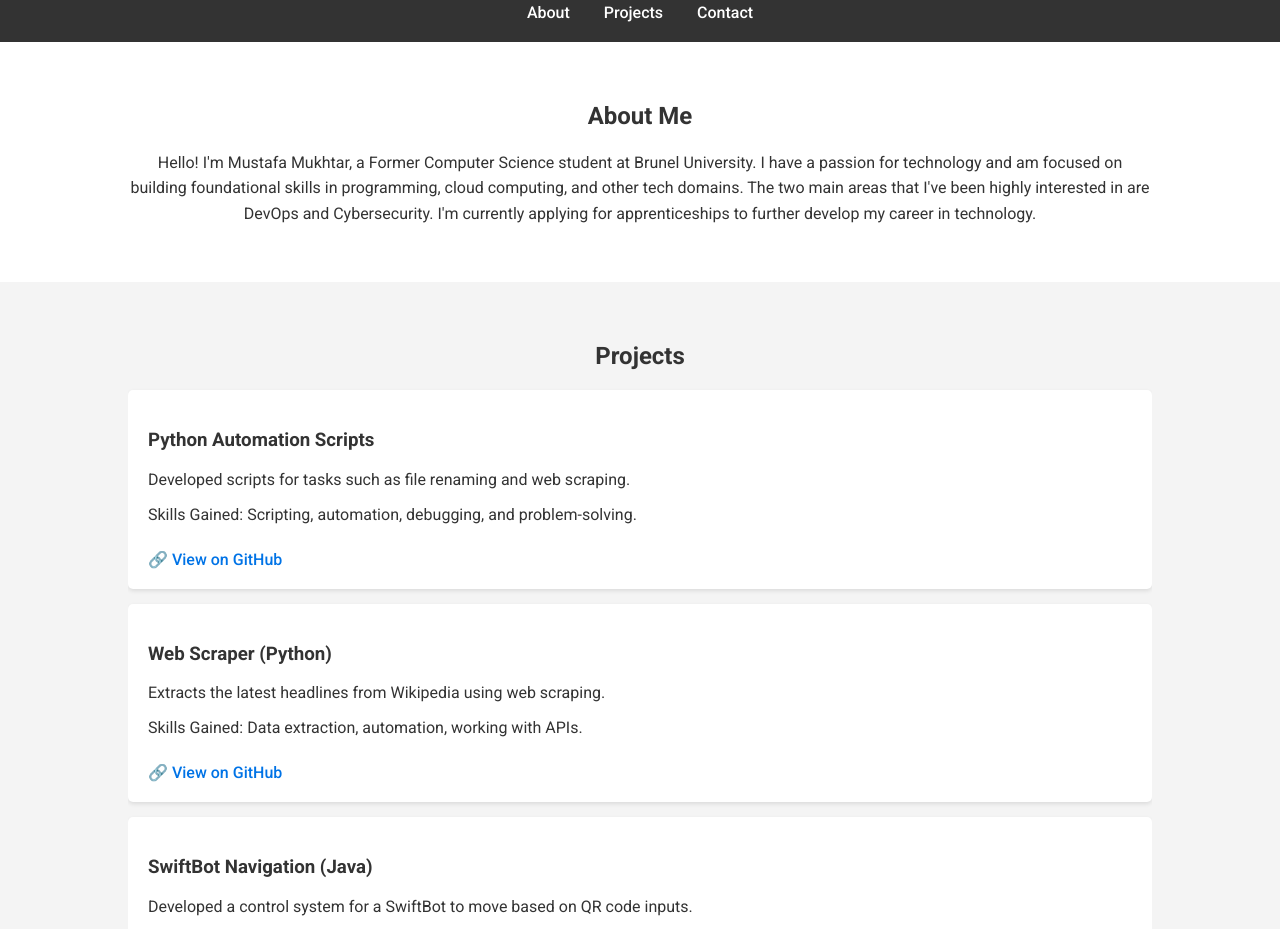
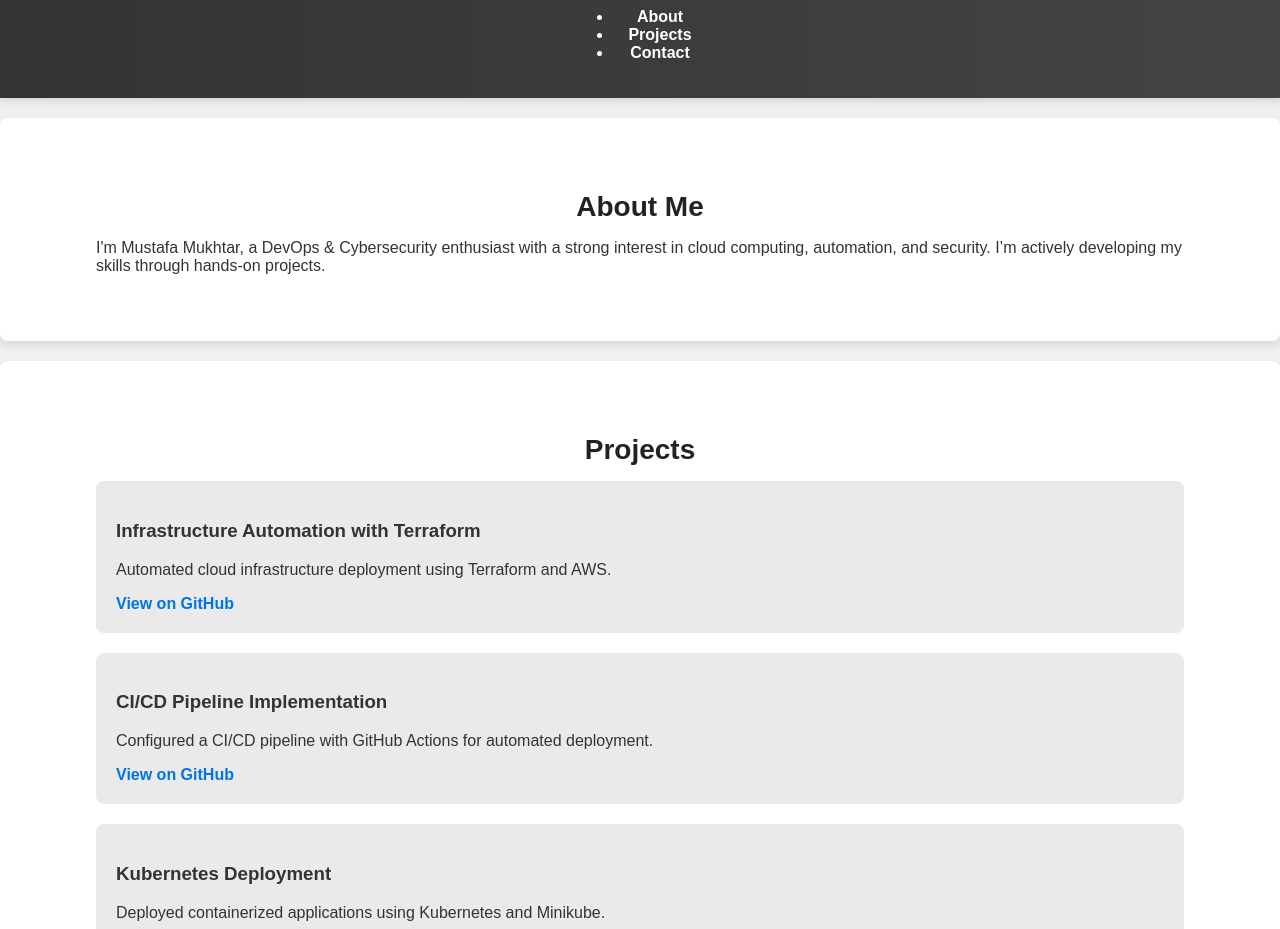
Before and after one commit to MustafaMuk/portfolio, a website: page index.html in a window 1280 px wide. Shown: the part 89-1018 px from the top of the page. Drawn offline with Linux system fonts and the light colour scheme.

Commit message:
Updated portfolio design with improved layout & animations

```diff
--- /dev/null
+++ b/about.css
@@ -0,0 +1,18 @@
+#about {
+    background: linear-gradient(to right, #f8f8f8, #eaeaea);
+    padding: 50px;
+    border-radius: 8px;
+    text-align: center;
+}
+
+#about h2 {
+    font-size: 30px;
+    color: #222;
+}
+
+#about p {
+    font-size: 18px;
+    line-height: 1.6;
+    max-width: 700px;
+    margin: auto;
+}
--- a/index.html
+++ b/index.html
@@ -1,192 +1,54 @@
 <!DOCTYPE html>
 <html lang="en">
-
 <head>
     <meta charset="UTF-8">
     <meta name="viewport" content="width=device-width, initial-scale=1.0">
-    <meta http-equiv="X-UA-Compatible" content="ie=edge">
     <title>Mustafa Mukhtar - Portfolio</title>
     <link href="https://fonts.googleapis.com/css2?family=Roboto:wght@400;500;700&display=swap" rel="stylesheet">
-    <style>
-        /* General Styles */
-        body {
-            font-family: 'Roboto', sans-serif;
-            margin: 0;
-            padding: 0;
-            background-color: #f4f4f4;
-            color: #333;
-        }
-
-        h1, h2 {
-            color: #333;
-        }
-
-        .container {
-            width: 80%;
-            margin: auto;
-            overflow: hidden;
-        }
-
-        /* Header */
-        header {
-            background: #333;
-            color: #fff;
-            padding: 20px 0;
-            text-align: center;
-        }
-
-        header h1 {
-            margin-top: 20px;
-            font-size: 28px;
-            position: relative;
-            z-index: 2;
-        }
-
-        header nav {
-            margin-top: 10px;
-        }
-
-        header nav a {
-            color: #fff;
-            margin: 0 15px;
-            text-decoration: none;
-            font-weight: 500;
-        }
-
-        /* About Section */
-        #about {
-            background: #fff;
-            padding: 40px 0;
-        }
-
-        #about h2 {
-            text-align: center;
-            margin-bottom: 20px;
-        }
-
-        #about p {
-            text-align: center;
-            line-height: 1.6;
-        }
-
-        /* Projects Section */
-        #projects {
-            background: #f4f4f4;
-            padding: 40px 0;
-        }
-
-        #projects h2 {
-            text-align: center;
-            margin-bottom: 20px;
-        }
-
-        #projects .project {
-            background: #fff;
-            margin: 15px 0;
-            padding: 20px;
-            border-radius: 5px;
-            box-shadow: 0 2px 4px rgba(0, 0, 0, 0.1);
-        }
-
-        #projects .project a {
-            display: inline-block;
-            margin-top: 10px;
-            color: #0073e6;
-            text-decoration: none;
-            font-weight: 500;
-        }
-
-        /* Contact Section */
-        #contact {
-            background: #333;
-            color: #fff;
-            padding: 40px 0;
-        }
-
-        #contact h2 {
-            text-align: center;
-            margin-bottom: 20px;
-        }
-
-        #contact p {
-            text-align: center;
-        }
-
-        #contact a {
-            color: #fff;
-            text-decoration: none;
-            font-weight: 500;
-        }
-
-        /* Footer */
-        footer {
-            background: #222;
-            color: #fff;
-            text-align: center;
-            padding: 10px 0;
-        }
-    </style>
+    <link rel="stylesheet" href="style.css">
 </head>
-
 <body>
     <header>
         <div class="container">
-            <h1>Mustafa Mukhtar - DevOps & Cybersecurity Enthusiast</h1>
+            <h1>Mustafa Mukhtar</h1>
             <nav>
-                <a href="#about">About</a>
-                <a href="#projects">Projects</a>
-                <a href="#contact">Contact</a>
+                <ul>
+                    <li><a href="#about">About</a></li>
+                    <li><a href="#projects">Projects</a></li>
+                    <li><a href="#contact">Contact</a></li>
+                </ul>
             </nav>
         </div>
     </header>
 
-    <!-- About Section -->
     <section id="about">
         <div class="container">
             <h2>About Me</h2>
-            <p>
-                Hello! I'm Mustafa Mukhtar, a Former Computer Science student at Brunel University. I have a passion for technology and am focused on building foundational skills in programming, cloud computing, and other tech domains. The two main areas that I've been highly interested in are DevOps and Cybersecurity. I'm currently applying for apprenticeships to further develop my career in technology.
-            </p>
+            <p>I'm Mustafa Mukhtar, a DevOps & Cybersecurity enthusiast with a strong interest in cloud computing, automation, and security. I’m actively developing my skills through hands-on projects.</p>
         </div>
     </section>
 
-    <!-- Projects Section -->
     <section id="projects">
         <div class="container">
             <h2>Projects</h2>
-
-            <div class="project">
-                <h3>Python Automation Scripts</h3>
-                <p>Developed scripts for tasks such as file renaming and web scraping.</p>
-                <p>Skills Gained: Scripting, automation, debugging, and problem-solving.</p>
-                <a href="https://github.com/MustafaMuk/Py-Automation" target="_blank">🔗 View on GitHub</a>
+            <div class="project-card">
+                <h3>Infrastructure Automation with Terraform</h3>
+                <p>Automated cloud infrastructure deployment using Terraform and AWS.</p>
+                <a href="https://github.com/MustafaMuk/Terraform-EC2-Setup" target="_blank">View on GitHub</a>
             </div>
-
-            <div class="project">
-                <h3>Web Scraper (Python)</h3>
-                <p>Extracts the latest headlines from Wikipedia using web scraping.</p>
-                <p>Skills Gained: Data extraction, automation, working with APIs.</p>
-                <a href="https://github.com/MustafaMuk/Py-WebScraper" target="_blank">🔗 View on GitHub</a>
+            <div class="project-card">
+                <h3>CI/CD Pipeline Implementation</h3>
+                <p>Configured a CI/CD pipeline with GitHub Actions for automated deployment.</p>
+                <a href="https://github.com/MustafaMuk/portfolio" target="_blank">View on GitHub</a>
             </div>
-
-            <div class="project">
-                <h3>SwiftBot Navigation (Java)</h3>
-                <p>Developed a control system for a SwiftBot to move based on QR code inputs.</p>
-                <p>Skills Gained: Algorithm design, robotics programming, file handling.</p>
-                <a href="https://github.com/MustafaMuk/SwiftBot-Navigation" target="_blank">🔗 View on GitHub</a>
+            <div class="project-card">
+                <h3>Kubernetes Deployment</h3>
+                <p>Deployed containerized applications using Kubernetes and Minikube.</p>
+                <a href="https://github.com/MustafaMuk/Kubernetes-Minikube-Deployment" target="_blank">View on GitHub</a>
             </div>
-
-            <div class="project">
-                <h3>Automated Web Deployment (CI/CD)</h3>
-                <p>Set up a CI/CD pipeline to automatically deploy a static website using GitHub Actions.</p>
-                <p>Skills Gained: CI/CD workflows, version control, automation.</p>
-                <a href="https://github.com/MustafaMuk/portfolio" target="_blank">🔗 View on GitHub</a>
-            </div>
-
         </div>
     </section>
 
-    <!-- Contact Section -->
     <section id="contact">
         <div class="container">
             <h2>Contact Me</h2>
@@ -199,6 +61,7 @@
     <footer>
         <p>&copy; 2024 Mustafa Mukhtar. All Rights Reserved.</p>
     </footer>
+
+    <script src="script.js"></script>
 </body>
-
 </html>
--- a/script.js
+++ b/script.js
@@ -1,8 +1,31 @@
-// Smooth scrolling for navigation links
+// Smooth Scrolling
 document.querySelectorAll('nav a').forEach(anchor => {
     anchor.addEventListener('click', function(e) {
         e.preventDefault();
         const targetId = this.getAttribute('href').substring(1);
-        document.getElementById(targetId).scrollIntoView({ behavior: 'smooth' });
+        document.getElementById(targetId).scrollIntoView({ behavior: 'smooth', block: 'start' });
     });
 });
+
+// Fade-in Animation on Scroll
+document.addEventListener("DOMContentLoaded", function () {
+    const sections = document.querySelectorAll("section");
+
+    const options = {
+        rootMargin: "0px",
+        threshold: 0.2
+    };
+
+    const observer = new IntersectionObserver((entries, observer) => {
+        entries.forEach(entry => {
+            if (entry.isIntersecting) {
+                entry.target.classList.add("fade-in");
+                observer.unobserve(entry.target);
+            }
+        });
+    }, options);
+
+    sections.forEach(section => {
+        observer.observe(section);
+    });
+});
--- a/style.css
+++ b/style.css
@@ -1,91 +1,113 @@
+/* Global Styles */
 body {
-    font-family: Arial, sans-serif;
+    font-family: 'Arial', sans-serif;
     margin: 0;
     padding: 0;
     background-color: #f0f0f0;
+    color: #333;
 }
 
+/* Container */
 .container {
-    width: 80%;
-    margin: 0 auto;
+    width: 85%;
+    max-width: 1100px;
+    margin: auto;
 }
 
-/* Header Fix */
+/* Header */
 header {
-    background-color: #333;
-    color: #fff;
-    padding: 60px 0; /* Adjust padding for better spacing */
+    background: linear-gradient(to right, #333, #444);
+    color: white;
+    padding: 20px 0;
     text-align: center;
-    position: relative;
-    height: 150px; /* Set a fixed height to prevent content overlap */
-    display: flex;
-    flex-direction: column;
-    justify-content: center; /* Centers text vertically */
-    align-items: center; /* Centers text horizontally */
+    box-shadow: 0 4px 6px rgba(0, 0, 0, 0.1);
 }
 
-/* Ensure header text is fully visible */
 header h1 {
     font-size: 28px;
-    position: relative;
-    z-index: 2;
-    color: #fff; /* Ensure text color is white */
-    margin: 0; /* Remove margin to prevent spacing issues */
+    margin-bottom: 10px;
 }
 
-header nav ul {
-    list-style: none;
-    padding: 0;
+nav {
+    display: flex;
+    justify-content: center;
+    gap: 20px;
 }
 
-header nav ul li {
-    display: inline;
-    margin-right: 20px;
+nav a {
+    color: white;
+    text-decoration: none;
+    font-size: 16px;
+    font-weight: bold;
+    padding: 8px 15px;
+    transition: all 0.3s ease-in-out;
 }
 
-header nav ul li a {
-    color: #fff;
-    text-decoration: none;
+nav a:hover {
+    background-color: #0073e6;
+    border-radius: 4px;
 }
 
+/* Sections */
 section {
-    background-color: white;
-    padding: 40px 0;
-    margin-top: 20px;
+    padding: 50px 0;
+    background: white;
+    margin: 20px auto;
+    border-radius: 8px;
+    box-shadow: 0 4px 8px rgba(0, 0, 0, 0.1);
 }
 
-section h2 {
+h2 {
     text-align: center;
+    font-size: 28px;
+    color: #222;
+    margin-bottom: 15px;
 }
 
+/* Projects */
 .project-card {
-    background-color: #eaeaea;
+    background: #eaeaea;
     padding: 20px;
-    margin: 20px 0;
     border-radius: 8px;
-    box-shadow: 0 2px 4px rgba(0, 0, 0, 0.1);
+    margin-bottom: 20px;
+    transition: transform 0.3s ease-in-out;
 }
 
-.project-card h3 {
-    color: #333;
+.project-card:hover {
+    transform: scale(1.03);
 }
 
 .project-card a {
     color: #0073e6;
+    font-weight: bold;
     text-decoration: none;
 }
 
+.project-card a:hover {
+    text-decoration: underline;
+}
+
+/* Contact */
 #contact p {
     text-align: center;
+    font-size: 18px;
 }
 
-footer {
-    background-color: #333;
-    color: #fff;
-    text-align: center;
-    padding: 10px 0;
+#contact a {
+    color: #0073e6;
+    font-weight: bold;
+    text-decoration: none;
 }
 
-footer p {
-    margin: 0;
+#contact a:hover {
+    text-decoration: underline;
 }
+
+/* Footer */
+footer {
+    background: #222;
+    color: white;
+    text-align: center;
+    padding: 15px;
+    margin-top: 20px;
+}
```
